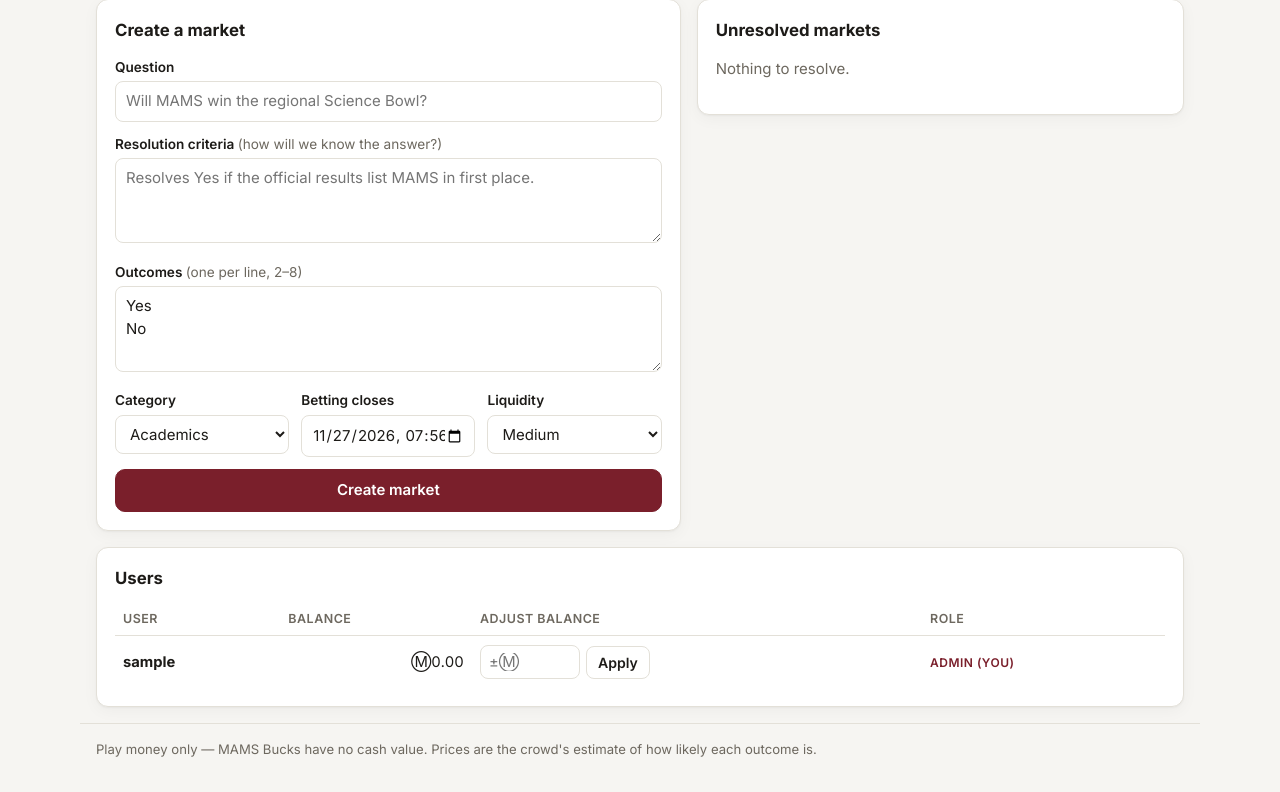
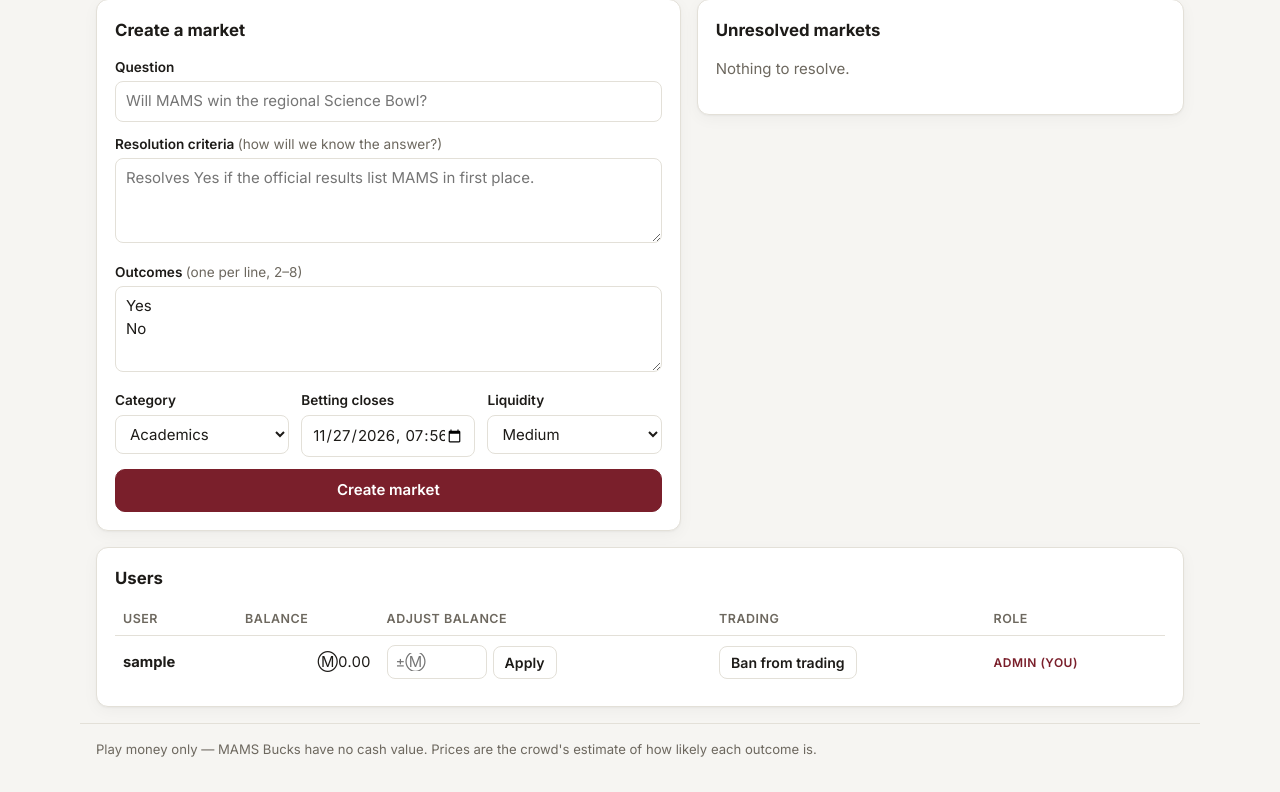
Before and after one commit to HTAMDUDE/MAMS-Prediction-Market, a Flask app: page /admin in a window 1280 px wide. Shown: the part 251-1043 px from the top of the page. Run offline with Flask 3, Linux system fonts and the light colour scheme; the visitor is signed in with stand-in values (Sample User, id 1); data comes from the database, SQL or seed files in the repository; data that the repository does not hold is empty.

Commit message:
Let admins block users from trading and refund their bets
- Per-market blocks (e.g. for people who know the answer) from the market page
- Site-wide trading bans from the Admin users table
- Blocking or banning refunds net spend in unresolved markets and removes
  the user's shares and trades so prices revert; resolved markets untouched

Co-Authored-By: Claude Opus 5.5 <noreply@anthropic.com>

```diff
--- a/app.py
+++ b/app.py
@@ -184,6 +184,70 @@ class TradeError(Exception):
     pass
 
 
+def trade_block_reason(db, user_id, market_id):
+    """Why this user can't trade in this market, or None if they can."""
+    if db.execute("SELECT 1 FROM trade_bans WHERE user_id = ?", (user_id,)).fetchone():
+        return "An admin has turned off trading for your account."
+    if db.execute("SELECT 1 FROM market_blocks WHERE user_id = ? AND market_id = ?",
+                  (user_id, market_id)).fetchone():
+        return "An admin has blocked you from betting on this market."
+    return None
+
+
+def refund_user_in_market(db, user_id, market_id):
+    """Undo a user's bets in an unresolved market: give back what they net-spent, remove their shares
+    from the market (reversing their effect on prices) and erase their trades. Must run inside a
+    transaction. Returns the amount refunded."""
+    m = db.execute("SELECT * FROM markets WHERE id = ?", (market_id,)).fetchone()
+    if m is None or m["status"] != "open":
+        return 0.0  # resolved/cancelled markets are already settled
+    had_trades = db.execute("SELECT 1 FROM trades WHERE user_id = ? AND market_id = ? LIMIT 1",
+                            (user_id, market_id)).fetchone()
+    if not had_trades:
+        return 0.0
+    net = db.execute("SELECT COALESCE(SUM(amount), 0) FROM trades WHERE user_id = ? AND market_id = ?",
+                     (user_id, market_id)).fetchone()[0]
+    for p in db.execute("SELECT p.outcome_id, p.shares FROM positions p JOIN outcomes o ON o.id = p.outcome_id "
+                        "WHERE p.user_id = ? AND o.market_id = ?", (user_id, market_id)).fetchall():
+        db.execute("UPDATE outcomes SET shares = shares - ? WHERE id = ?", (p["shares"], p["outcome_id"]))
+    db.execute("DELETE FROM positions WHERE user_id = ? AND outcome_id IN "
+               "(SELECT id FROM outcomes WHERE market_id = ?)", (user_id, market_id))
+    db.execute("DELETE FROM trades WHERE user_id = ? AND market_id = ?", (user_id, market_id))
+    refund = cents(max(net, 0.0))  # if they already sold at a profit, there's nothing to give back
+    if refund > 0:
+        db.execute("UPDATE users SET balance = ROUND(balance + ?, 2) WHERE id = ?", (refund, user_id))
+    snapshot_prices(db, market_id, m["b"])
+    return refund
+
+
+def block_user_in_market(db, user_id, market_id):
+    db.execute("BEGIN IMMEDIATE")
+    try:
+        db.execute("INSERT OR IGNORE INTO market_blocks (market_id, user_id, created_at) VALUES (?, ?, ?)",
+                   (market_id, user_id, now_str()))
+        refund = refund_user_in_market(db, user_id, market_id)
+        db.execute("COMMIT")
+        return refund
+    except Exception:
+        db.execute("ROLLBACK")
+        raise
+
+
+def ban_user_from_trading(db, user_id):
+    """Site-wide trading ban; refunds the user's bets in every unresolved market."""
+    db.execute("BEGIN IMMEDIATE")
+    try:
+        db.execute("INSERT OR IGNORE INTO trade_bans (user_id, created_at) VALUES (?, ?)", (user_id, now_str()))
+        refund = 0.0
+        for r in db.execute("SELECT DISTINCT market_id FROM trades WHERE user_id = ?", (user_id,)).fetchall():
+            refund += refund_user_in_market(db, user_id, r["market_id"])
+        db.execute("COMMIT")
+        return refund
+    except Exception:
+        db.execute("ROLLBACK")
+        raise
+
+
 def execute_trade(db, user_id, market_id, outcome_id, action, value):
     """Buy (value = coins to spend) or sell (value = shares to sell). Returns a status message."""
     db.execute("BEGIN IMMEDIATE")
@@ -193,6 +257,9 @@ def execute_trade(db, user_id, market_id, outcome_id, action, value):
             raise TradeError("Market not found.")
         if market_state(m) != "open":
             raise TradeError("This market is no longer accepting bets.")
+        block = trade_block_reason(db, user_id, market_id)
+        if block:
+            raise TradeError(block)
         outs = get_outcomes(db, market_id)
         ids = [o["id"] for o in outs]
         if outcome_id not in ids:
@@ -307,7 +374,7 @@ def delete_market(db, market_id):
         db.execute("DELETE FROM positions WHERE outcome_id IN (SELECT id FROM outcomes WHERE market_id = ?)",
                    (market_id,))
         db.execute("UPDATE proposals SET market_id = NULL WHERE market_id = ?", (market_id,))
-        for table in ("trades", "price_history", "comments", "outcomes"):
+        for table in ("trades", "price_history", "comments", "market_blocks", "outcomes"):
             db.execute(f"DELETE FROM {table} WHERE market_id = ?", (market_id,))
         db.execute("DELETE FROM markets WHERE id = ?", (market_id,))
         db.execute("COMMIT")
@@ -546,8 +613,15 @@ def market(mid):
             o = by_id[p["outcome_id"]]
             my_positions.append({"outcome": o, "shares": p["shares"], "cost": p["cost"],
                                  "value": p["shares"] * o["price"]})
-    return render_template("market.html", b=b, history=history, trades=trades,
-                           comments=comments, my_positions=my_positions)
+    block_reason = trade_block_reason(db, g.user["id"], mid) if g.user else None
+    blocked, all_users = [], []
+    if g.user and g.user["is_admin"]:
+        blocked = db.execute("SELECT u.id, u.username FROM market_blocks mb JOIN users u ON u.id = mb.user_id "
+                             "WHERE mb.market_id = ? ORDER BY u.username", (mid,)).fetchall()
+        all_users = [r["username"] for r in db.execute("SELECT username FROM users ORDER BY username")]
+    return render_template("market.html", b=b, history=history, trades=trades, comments=comments,
+                           my_positions=my_positions, block_reason=block_reason,
+                           blocked=blocked, all_users=all_users)
 
 
 @app.post("/market/<int:mid>/trade")
@@ -669,8 +743,9 @@ def admin():
     markets = [bundle(db, m) for m in db.execute("SELECT * FROM markets WHERE status = 'open' ORDER BY closes_at")]
     settled = [bundle(db, m) for m in db.execute(
         "SELECT * FROM markets WHERE status != 'open' ORDER BY resolved_at DESC")]
-    users = db.execute("SELECT * FROM users ORDER BY username").fetchall()
-    proposals = [dict(p, outcomes=json.loads(p["outcomes"])) for p in db.execute(
+    users = db.execute("SELECT u.*, (tb.user_id IS NOT NULL) AS banned FROM users u "
+                       "LEFT JOIN trade_bans tb ON tb.user_id = u.id ORDER BY u.username").fetchall()
+    proposals =[dict(p, outcomes=json.loads(p["outcomes"])) for p in db.execute(
         "SELECT p.*, u.username FROM proposals p JOIN users u ON u.id = p.user_id "
         "WHERE p.status = 'pending' ORDER BY p.id")]
     default_close = (datetime.now() + timedelta(days=7)).strftime("%Y-%m-%dT%H:%M")
@@ -908,6 +983,48 @@ def admin_delete(mid):
     return redirect(url_for("admin"))
 
 
+@app.post("/admin/markets/<int:mid>/block")
+@admin_required
+def admin_block(mid):
+    db = get_db()
+    if db.execute("SELECT 1 FROM markets WHERE id = ?", (mid,)).fetchone() is None:
+        abort(404)
+    name = request.form.get("username", "").strip()
+    u = db.execute("SELECT id, username FROM users WHERE username = ?", (name,)).fetchone()
+    if u is None:
+        flash(f"No user named “{name}”.", "error")
+    else:
+        refund = block_user_in_market(db, u["id"], mid)
+        flash(f"{u['username']} can no longer bet on this market."
+              + (f" Refunded Ⓜ{refund:,.2f} and removed their bets." if refund else ""), "success")
+    return redirect(url_for("market", mid=mid) + "#admin")
+
+
+@app.post("/admin/markets/<int:mid>/unblock/<int:uid>")
+@admin_required
+def admin_unblock(mid, uid):
+    get_db().execute("DELETE FROM market_blocks WHERE market_id = ? AND user_id = ?", (mid, uid))
+    flash("They can bet on this market again.", "success")
+    return redirect(url_for("market", mid=mid) + "#admin")
+
+
+@app.post("/admin/users/<int:uid>/trading")
+@admin_required
+def admin_trading(uid):
+    db = get_db()
+    u = db.execute("SELECT id, username FROM users WHERE id = ?", (uid,)).fetchone()
+    if u is None:
+        abort(404)
+    if db.execute("SELECT 1 FROM trade_bans WHERE user_id = ?", (uid,)).fetchone():
+        db.execute("DELETE FROM trade_bans WHERE user_id = ?", (uid,))
+        flash(f"{u['username']} can trade again.", "success")
+    else:
+        refund = ban_user_from_trading(db, uid)
+        flash(f"Trading turned off for {u['username']}."
+              + (f" Refunded Ⓜ{refund:,.2f} from their open bets." if refund else ""), "success")
+    return redirect(url_for("admin") + "#users")
+
+
 @app.post("/admin/users/<int:uid>/grant")
 @admin_required
 def admin_grant(uid):
--- a/schema.sql
+++ b/schema.sql
@@ -83,6 +83,20 @@ CREATE TABLE IF NOT EXISTS proposals (
     created_at  TEXT NOT NULL
 );
 
+-- Users an admin has barred from trading in one market (e.g. people who know the answer).
+CREATE TABLE IF NOT EXISTS market_blocks (
+    market_id  INTEGER NOT NULL REFERENCES markets(id),
+    user_id    INTEGER NOT NULL REFERENCES users(id),
+    created_at TEXT NOT NULL,
+    PRIMARY KEY (market_id, user_id)
+);
+
+-- Users an admin has barred from trading anywhere on the site.
+CREATE TABLE IF NOT EXISTS trade_bans (
+    user_id    INTEGER PRIMARY KEY REFERENCES users(id),
+    created_at TEXT NOT NULL
+);
+
 CREATE INDEX IF NOT EXISTS idx_proposals_status ON proposals(status);
 CREATE INDEX IF NOT EXISTS idx_outcomes_market ON outcomes(market_id);
 CREATE INDEX IF NOT EXISTS idx_trades_market   ON trades(market_id);
--- a/static/style.css
+++ b/static/style.css
@@ -233,3 +233,8 @@ main { padding-top: 8px; padding-bottom: 32px; }
 .proposal:first-of-type { border-top: 0; padding-top: 0; }
 .note { margin: 4px 0; font-size: .9rem; background: var(--surface-2); padding: 6px 10px; border-radius: 8px; }
 @media (max-width: 860px) { .propose-layout { grid-template-columns: 1fr; } }
+
+/* trading blocks */
+.blocked-row { display: flex; justify-content: space-between; align-items: center; padding: 4px 0; }
+.block-form { margin-top: 8px; }
+.block-form input[name=username] { flex: 1; min-width: 0; }
--- a/templates/admin.html
+++ b/templates/admin.html
@@ -106,7 +106,7 @@ No</textarea>
   <h2>Users</h2>
   <div class="table-scroll">
   <table class="table">
-    <thead><tr><th>User</th><th class="num">Balance</th><th>Adjust balance</th><th>Role</th></tr></thead>
+    <thead><tr><th>User</th><th class="num">Balance</th><th>Adjust balance</th><th>Trading</th><th>Role</th></tr></thead>
     <tbody>
     {% for u in users %}
       <tr>
@@ -117,6 +117,18 @@ No</textarea>
             <input type="hidden" name="csrf_token" value="{{ csrf_token() }}">
             <input type="number" name="amount" step="0.01" placeholder="±Ⓜ" class="narrow" required>
             <button class="btn btn-small btn-ghost">Apply</button>
+          </form>
+        </td>
+        <td>
+          <form method="post" action="{{ url_for('admin_trading', uid=u.id) }}" class="inline"
+                {% if not u.banned %}onsubmit="return confirm({{ ('Turn off trading for ' ~ u.username ~ '? Their bets in all unresolved markets will be refunded and removed.')|tojson|forceescape }})"{% endif %}>
+            <input type="hidden" name="csrf_token" value="{{ csrf_token() }}">
+            {% if u.banned %}
+              <span class="status status-rejected">Banned</span>
+              <button class="btn btn-small btn-ghost">Allow</button>
+            {% else %}
+              <button class="btn btn-small btn-ghost">Ban from trading</button>
+            {% endif %}
           </form>
         </td>
         <td>
```
Also changed, not shown: templates/market.html (+26 -2 lines), tests/test_market.py (+67 -0 lines), README.md.
